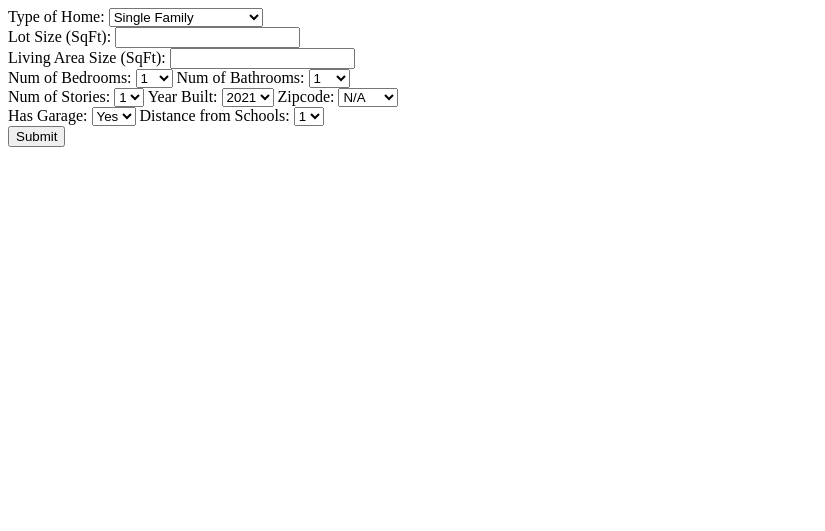
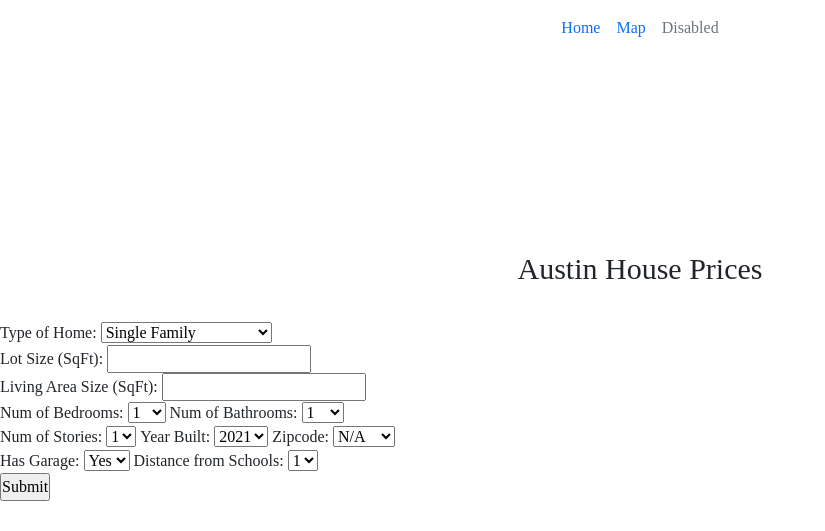
Before and after one commit to apaneser/House_Finding, a Flask app: page / in a window 1280 px wide. Shown: the top 531 px of the page, without its empty margins (0-825 px from the left). Run offline with Flask 2, Linux system fonts and the light colour scheme; some libraries are stand-ins or nearby versions.

Commit message:
add styling

```diff
--- a/app.py
+++ b/app.py
@@ -9,28 +9,26 @@ def index():
     return render_template("index.html")
 
 @app.route('/predict',methods=['POST'])
-def predict():
+def prediction():
     # Get the data from the POST request.
     if request.method == "POST":
-        print(request.form["home-type"])
-        hometype = request.form["home-type"]
-        hasgarage = request.form["hasgarage"]
-        yearbuilt = request.form["yearbuilt"]
-        zipcode = request.form["zipcode"]
+        print('valuecheck: ' + request.form["home-type"])
+        hometype = int(request.form["home-type"])
+        hasgarage = int(request.form["hasgarage"])
+        yearbuilt = int(request.form["yearbuilt"])
+        zipcode = int(request.form["zipcode"])
         lotsizesqft = request.form["lotsizesqft"]
-        livingareasqft = request.form["livingareasqft"]
-        numofbathrooms = request.form["numofbathrooms"]
-        numofbedrooms = request.form["numofbedrooms"]
-        numofstories = request.form["numofstories"]
-        avgschooldistance = request.form["avgschooldistance"]
+        livingareasqft = int(request.form["livingareasqft"])
+        numofbathrooms = float(request.form["numofbathrooms"])
+        numofbedrooms = int(request.form["numofbedrooms"])
+        numofstories = int(request.form["numofstories"])
+        avgschooldistance = int(request.form["avgschooldistance"])
 
         prediction = '${0:,.0f}'.format(predict(hometype, hasgarage, yearbuilt, zipcode, lotsizesqft,
         livingareasqft, numofbathrooms, numofbedrooms, numofstories, avgschooldistance)[0])
 
-        output = prediction[0]
-
-        print(output)
-        return render_template("results.html", results=output)
+        print(prediction)
+        return render_template("results.html", results=prediction)
 
 if __name__ == "__main__":
     app.run()
--- /dev/null
+++ b/static/style.css
@@ -0,0 +1,19 @@
+* {
+	margin: 0;
+	padding: 0;
+	font-family: 'Source Serif Pro';
+}
+
+.jumbotron {
+
+}
+
+.jumbotron h1 {
+	margin: 30px 0;
+	font-size: 30px;
+	line-height: 1.5;
+}
+
+.intro {
+	padding-top: 160px;
+}
--- a/templates/index.html
+++ b/templates/index.html
@@ -5,19 +5,55 @@
     <meta http-equiv="X-UA-Compatible" content="IE=edge">
     <meta name="viewport" content="width=device-width, initial-scale=1.0">
     <title>Document</title>
+    <link rel="stylesheet" href="/static/style.css" />
+    <!-- Latest compiled and minified CSS -->
+    <link href="https://cdn.jsdelivr.net/npm/bootstrap@5.1.3/dist/css/bootstrap.min.css" rel="stylesheet" integrity="sha384-1BmE4kWBq78iYhFldvKuhfTAU6auU8tT94WrHftjDbrCEXSU1oBoqyl2QvZ6jIW3" crossorigin="anonymous">
+    <!-- jQuery library -->
+    <script src="https://cdn.jsdelivr.net/npm/@popperjs/core@2.10.2/dist/umd/popper.min.js" integrity="sha384-7+zCNj/IqJ95wo16oMtfsKbZ9ccEh31eOz1HGyDuCQ6wgnyJNSYdrPa03rtR1zdB" crossorigin="anonymous"></script>
+    <script src="https://cdn.jsdelivr.net/npm/bootstrap@5.1.3/dist/js/bootstrap.min.js" integrity="sha384-QJHtvGhmr9XOIpI6YVutG+2QOK9T+ZnN4kzFN1RtK3zEFEIsxhlmWl5/YESvpZ13" crossorigin="anonymous"></script>
+
 </head>
 <body>
+    <section id="header">
+        <nav class="navbar navbar-expand-lg">
+            <div class="container-fluid">
+              <button class="navbar-toggler" type="button" data-bs-toggle="collapse" data-bs-target="#navbarNavAltMarkup" aria-controls="navbarNavAltMarkup" aria-expanded="false" aria-label="Toggle navigation">
+                <span class="navbar-toggler-icon"></span>
+              </button>
+              <div class="collapse navbar-collapse" id="navbarNavAltMarkup">
+                <ul class="navbar-nav mx-auto">
+                  <li class="nav-item">
+                    <a class="nav-link active" aria-current="page" href="">Home</a>
+                  </li>
+                  <li class="nav-item">
+                    <a class="nav-link" href="#">Map</a>
+                  </li>
+                  <li class="nav-item">
+                    <a class="nav-link disabled">Disabled</a>
+                  </li>
+                </ul>
+              </div>
+            </div>
+          </nav>
+    </section>
+
+    <div class="jumbotron text-center">
+        <div class="intro">
+            <h1>Austin House Prices</h1>
+        </div>
+    </div>
+
     <form action="/predict" method="POST">
         <label>Type of Home: </label>
         <select type="text" name="home-type">
-            <option value=0 >Single Family</option>
-            <option value=1>Residential</option>
-            <option value=2>Mobile / Manufactured</option>
-            <option value=3>Townhouse</option>
-            <option value=4>Condo</option>
-            <option value=6>Multiple Occupancy</option>
-            <option value=8>Apartment</option>
-            <option value=9>MultiFamily</option>
+            <option value='0' >Single Family</option>
+            <option value='1'>Residential</option>
+            <option value='2'>Mobile / Manufactured</option>
+            <option value='3'>Townhouse</option>
+            <option value='4'>Condo</option>
+            <option value='6'>Multiple Occupancy</option>
+            <option value='8'>Apartment</option>
+            <option value='9'>MultiFamily</option>
         </select>
         <br>
 
@@ -53,8 +89,8 @@
 
         <label>Has Garage: </label>
         <select type="text" name="hasgarage">
-            <option value=1 >Yes</option>
-            <option value=0>No</option>
+            <option value='1'>Yes</option>
+            <option value='0'>No</option>
         </select>
 
         <label>Distance from Schools: </label>
--- a/templates/results.html
+++ b/templates/results.html
@@ -8,6 +8,6 @@
 </head>
 <body>
     <h1>Results:</h1>
-    <img src={{results}}/>
+    <h2>{{results}}</h2>
 </body>
 </html>
```
